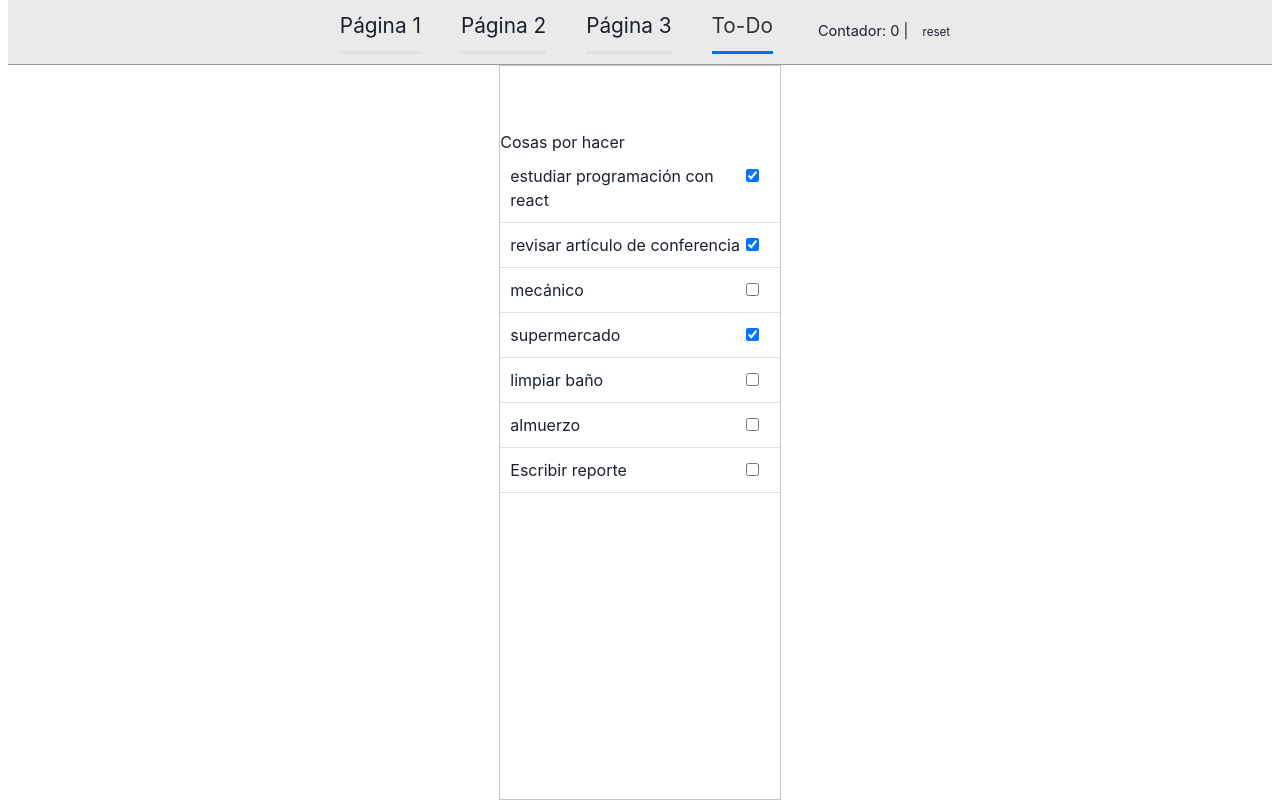
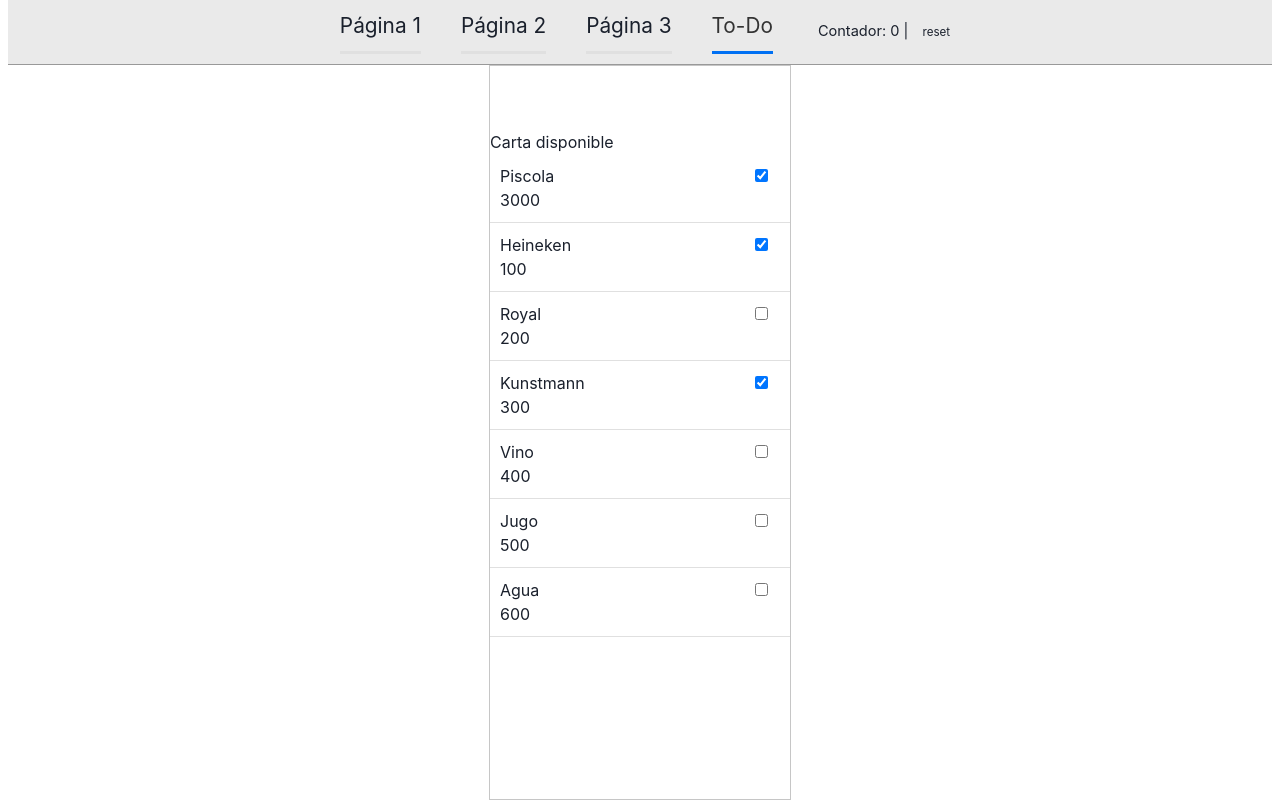
Before and after one commit to angelonico/CuentasClarisimas, a Next.js app: page /pageList in a window 1280 px wide. Built offline with nearby package versions, Linux system fonts and the light colour scheme.

Commit message:
testeo Bastian

```diff
--- a/components/todoItem.js
+++ b/components/todoItem.js
@@ -14,7 +14,9 @@ const TodoItem = ({ item }) => {
   return (
     <>
       <div className="todo-item">
-        <div className="todo-item-title">{item.title}</div>
+        <div className="todo-item-title">{item.title}
+          <div className= "precio"> {item.price}</div>
+        </div>
         <div className="todo-item-done">
           <input
             type="checkbox"
--- a/pages/pageList.js
+++ b/pages/pageList.js
@@ -32,9 +32,9 @@ export default function PageList({ data }) {
   return (
     <Layout pageId="page4">
       <Head>
-        <title>Todo List</title>
+        <title>Menú</title>
       </Head>
-      <h1>Cosas por hacer</h1>
+      <h1>Carta disponible</h1>
       <div className="todo-list">
         {data.map((item, index) => (
           <TodoItem key={index} item={item} />
--- a/public/data/todo.json
+++ b/public/data/todo.json
@@ -1,9 +1,9 @@
 [
-    {"id": "todo-1", "title":"estudiar programación con react","done":true},
-    {"id": "todo-2", "title":"revisar artículo de conferencia","done":true},
-    {"id": "todo-3", "title":"mecánico","done":false},
-    {"id": "todo-4", "title":"supermercado","done":true},
-    {"id": "todo-5", "title":"limpiar baño","done":false},
-    {"id": "todo-6", "title":"almuerzo","done":false},
-    {"id": "todo-7", "title":"Escribir reporte","done":false}
+    {"id": "todo-1", "price": "3000", "title":"Piscola","done":true},
+    {"id": "todo-2", "price": "100", "title":"Heineken","done":true},
+    {"id": "todo-3", "price": "200", "title":"Royal","done":false},
+    {"id": "todo-4", "price": "300", "title":"Kunstmann","done":true},
+    {"id": "todo-5", "price": "400", "title":"Vino","done":false},
+    {"id": "todo-6", "price": "500", "title":"Jugo","done":false},
+    {"id": "todo-7", "price": "600", "title":"Agua","done":false}
 ]
--- a/styles/style.css
+++ b/styles/style.css
@@ -114,6 +114,7 @@ a {
 }
 .todo-item {
   display: flex;
+  width: 300px;
   padding: 10px;
   border-bottom: 1px solid #e0e0e0;
 }
```
Also changed, not shown: 2 other files (tests, documents, lock files or other folders).
